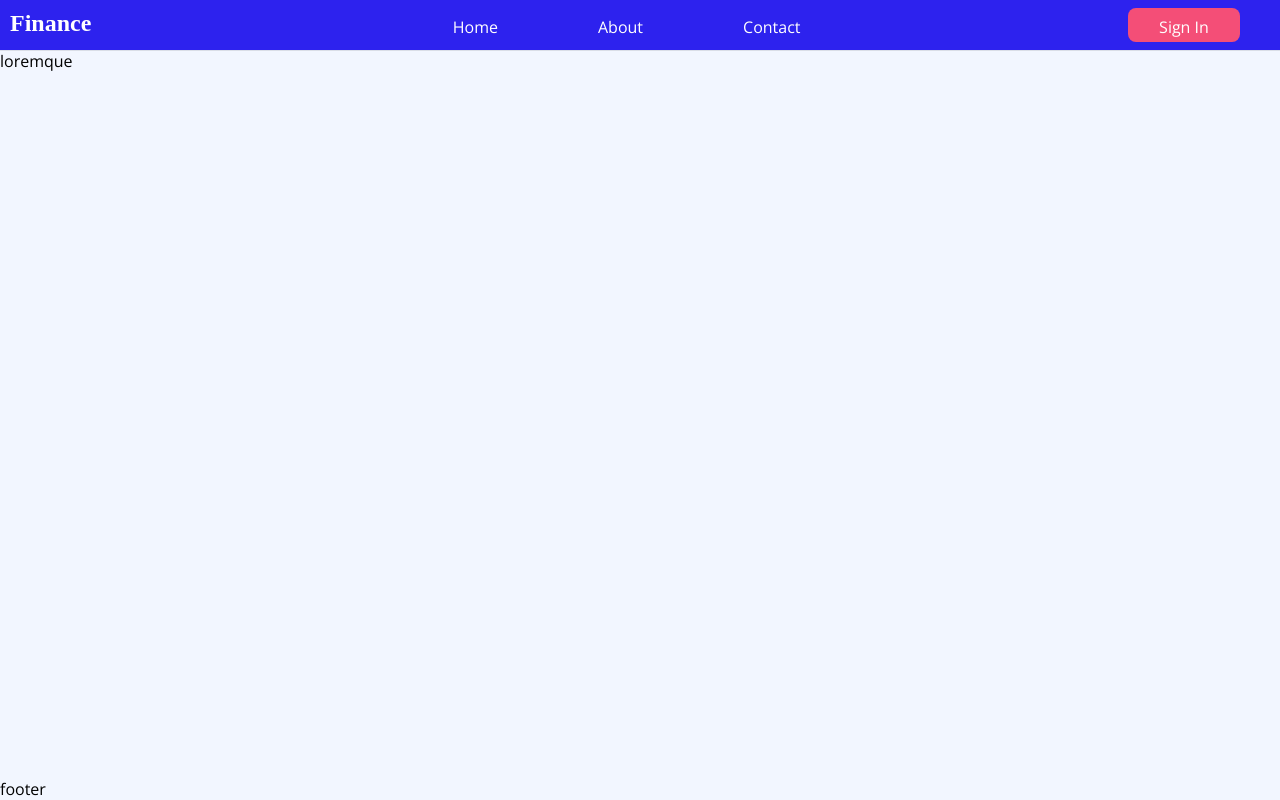
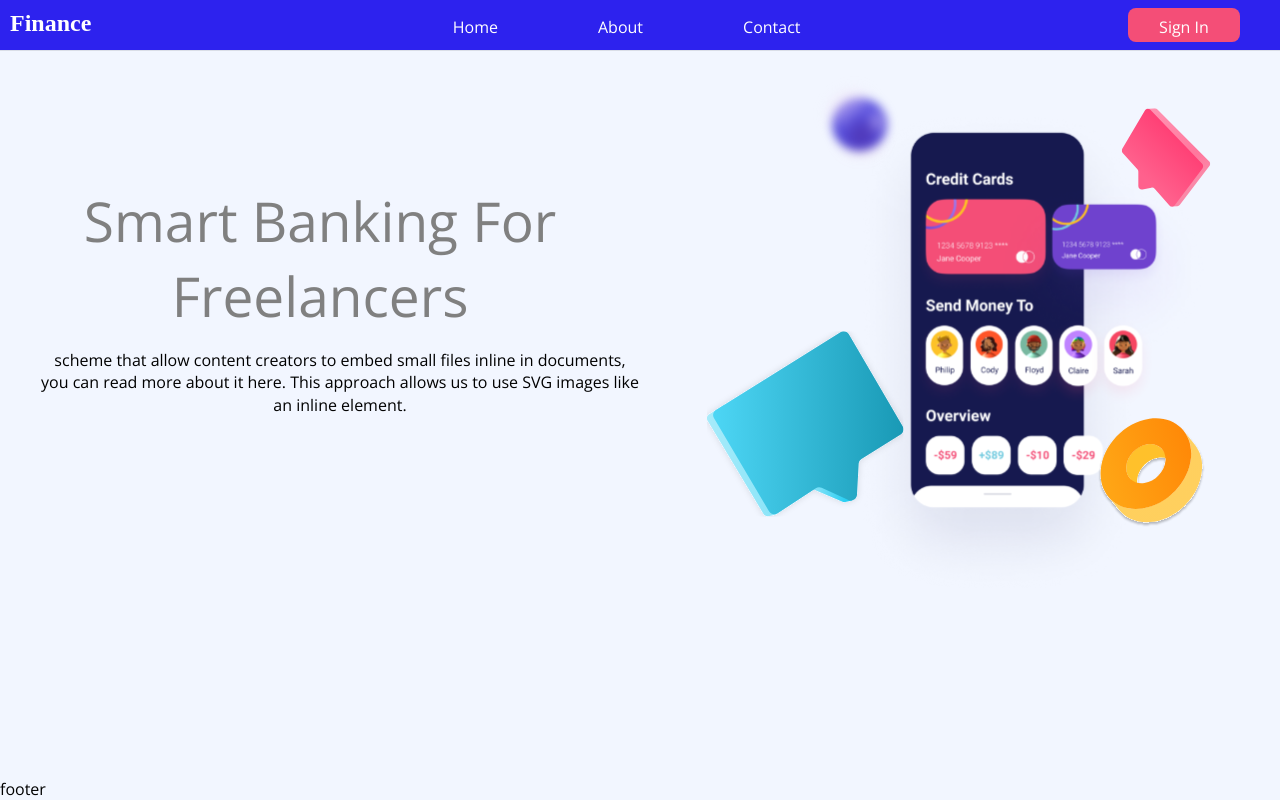
Before and after one commit to sammy-code98/react-landing-page, a React (Create React App) app: page / in a window 1280 px wide. Built offline with nearby package versions, Linux system fonts and the light colour scheme; a web font is replaced by a local one.

Commit message:
Feat: add banner section - add banner image as svg and text - clean up code

```diff
--- a/src/App.js
+++ b/src/App.js
@@ -1,5 +1,6 @@
 import React from "react";
 import Nav from "./components/Nav.jsx";
+import Banner from "./components/Banner"
 import styled from "styled-components";
 
 const Container = styled.div`
@@ -17,7 +18,9 @@ function App() {
   return (
     <Container>
       <Nav />
-      <Main>loremque</Main>
+      <Main>
+        <Banner />
+      </Main>
       <Footer>footer </Footer>
     </Container>
   );
--- /dev/null
+++ b/src/components/Banner.jsx
@@ -0,0 +1,53 @@
+import React from "react";
+import styled from "styled-components";
+import { ReactComponent as BannerImg } from "../asset/phone.svg";
+
+const Container = styled.section`
+  display: flex;
+  width: 100%;
+  justify-content: center;
+  align-items: center;
+  margin-top: -50px;
+`;
+const BanImg = styled.div`
+  width: 50%;
+`;
+const Header = styled.h1`
+  font-size: 55px;
+  text-align: center;
+  color: grey;
+  margin: 10px;
+  font-weight: 500;
+  font-family: "Open Sans", sans-serif;
+`;
+const Text = styled.div`
+  width: 50%;
+`;
+const Paragraph = styled.p`
+  margin-left: 40px;
+  line-height: 1.4rem;
+  font: 18px;
+  text-align: center;
+  font-family: "Open Sans", sans-serif;
+`;
+
+function Banner() {
+  return (
+    <Container>
+      <Text>
+        <Header>Smart Banking For Freelancers</Header>
+        <Paragraph>
+          scheme that allow content creators to embed small files inline in
+          documents, you can read more about it here. This approach allows us to
+          use SVG images like an inline element.
+        </Paragraph>
+      </Text>
+
+      <BanImg>
+        <BannerImg style={{ height: "600px", width: "100%" }} />
+      </BanImg>
+    </Container>
+  );
+}
+
+export default Banner;
```
Also changed, not shown: src/asset/phone.svg (added).
